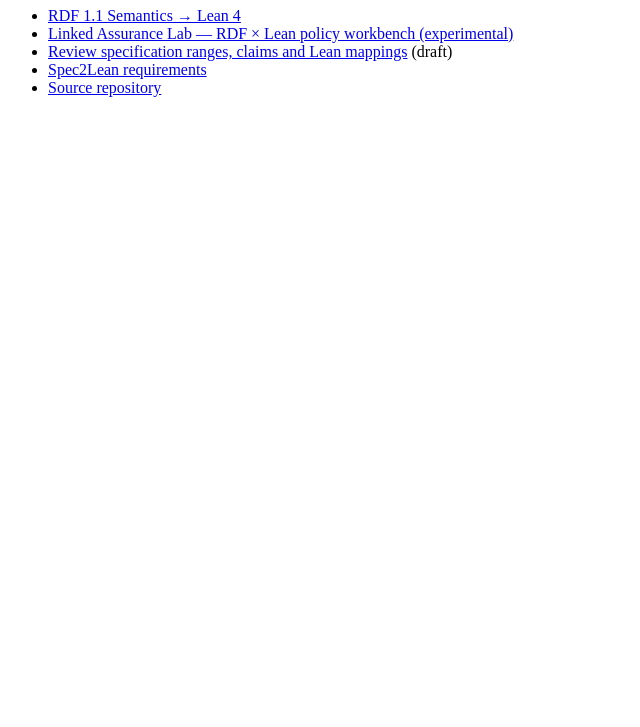
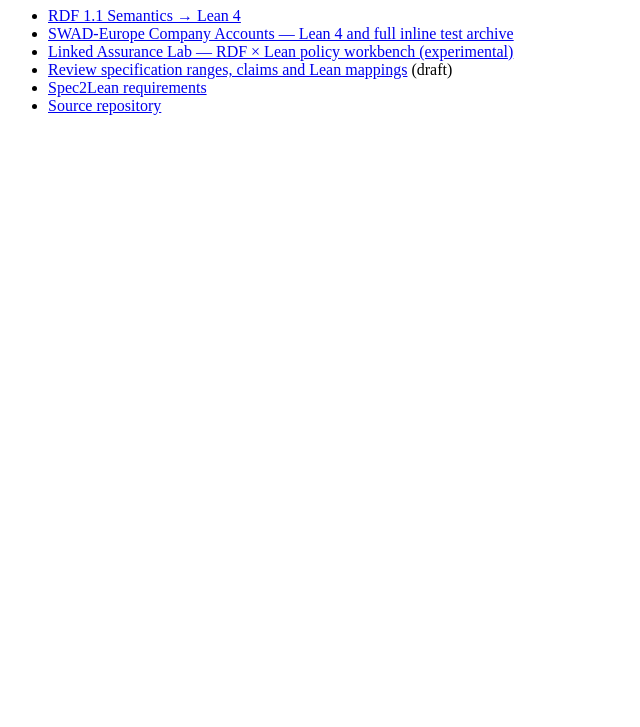
Before and after one commit to danbri/dickory, a plain HTML site: page index.html in a window 1280 px wide. Shown: the part 73-800 px from the top of the page, without its empty margins (0-640 px from the left). Drawn offline with Linux system fonts and the light colour scheme.

Commit message:
Integrate the SWAD-Europe archive lab into verified Dickory Pages build

```diff
--- a/index.html
+++ b/index.html
@@ -6,6 +6,7 @@
 <h1>Dickory labs</h1>
 <ul>
   <li><a href="labs/rdf11/">RDF 1.1 Semantics → Lean 4</a></li>
+  <li><a href="labs/company-accounts/">SWAD-Europe Company Accounts — Lean 4 and full inline test archive</a></li>
   <li><a href="labs/linked-assurance/">Linked Assurance Lab — RDF × Lean policy workbench (experimental)</a></li>
   <li><a href="labs/rdf11/cleanroom/artifacts/source-review.html">Review specification ranges, claims and Lean mappings</a> (draft)</li>
   <li><a href="https://github.com/danbri/dickory/blob/main/labs/rdf11/spec2lean-requirements.md">Spec2Lean requirements</a></li>
```
